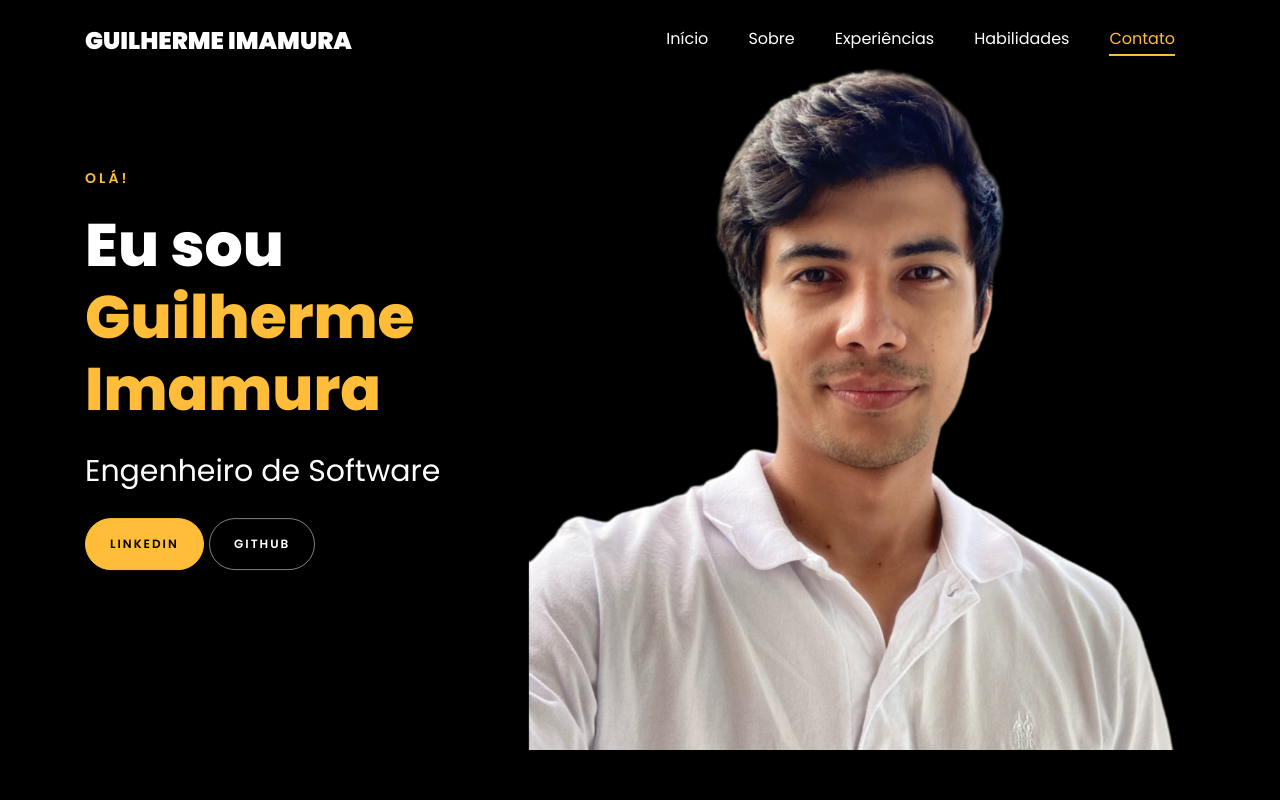
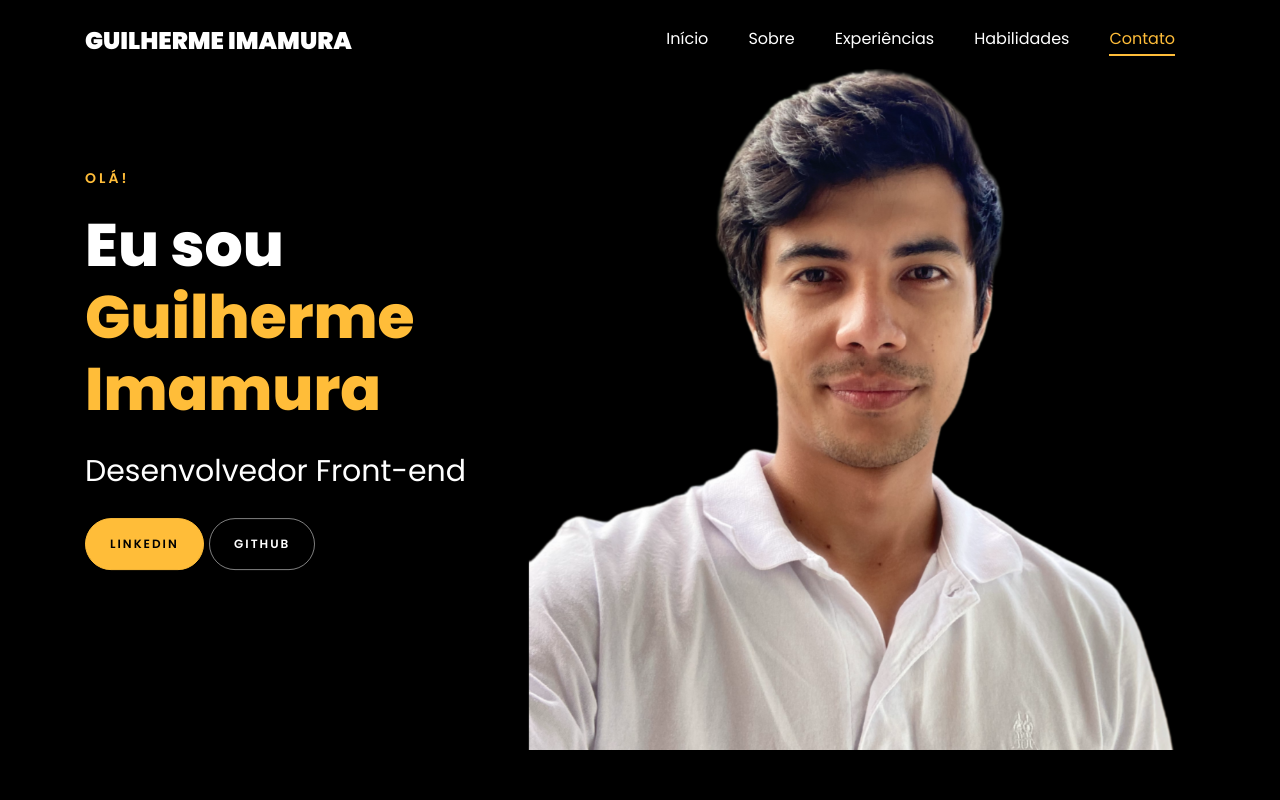
Before and after one commit to guimamura/portfolio, a plain HTML site: page index.html in a window 1280 px wide. Shown: the top 800 px of the page. Drawn offline with Linux system fonts and the light colour scheme; files whose address does not match are found by name.

Commit message:
chore: text adjustments

```diff
--- a/index.html
+++ b/index.html
@@ -98,7 +98,7 @@
                   <h1 class="mb-4 mt-3">
                     Eu sou <span>Guilherme Imamura</span>
                   </h1>
-                  <h2 class="mb-4">Engenheiro de Software</h2>
+                  <h2 class="mb-4">Desenvolvedor Front-end</h2>
                   <p>
                     <a
                       href="https://www.linkedin.com/in/guilherme-imamura/"
```
